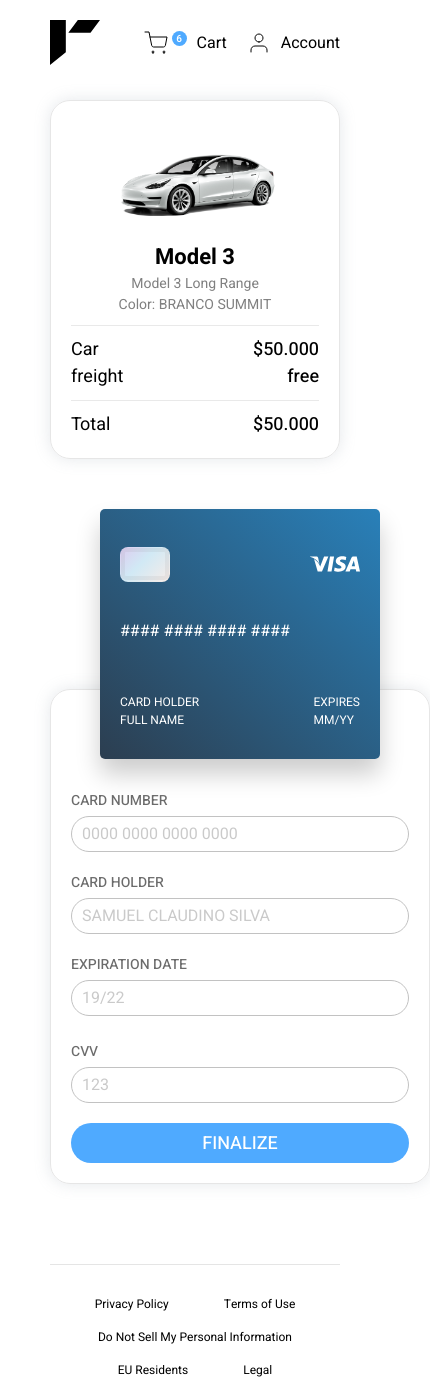
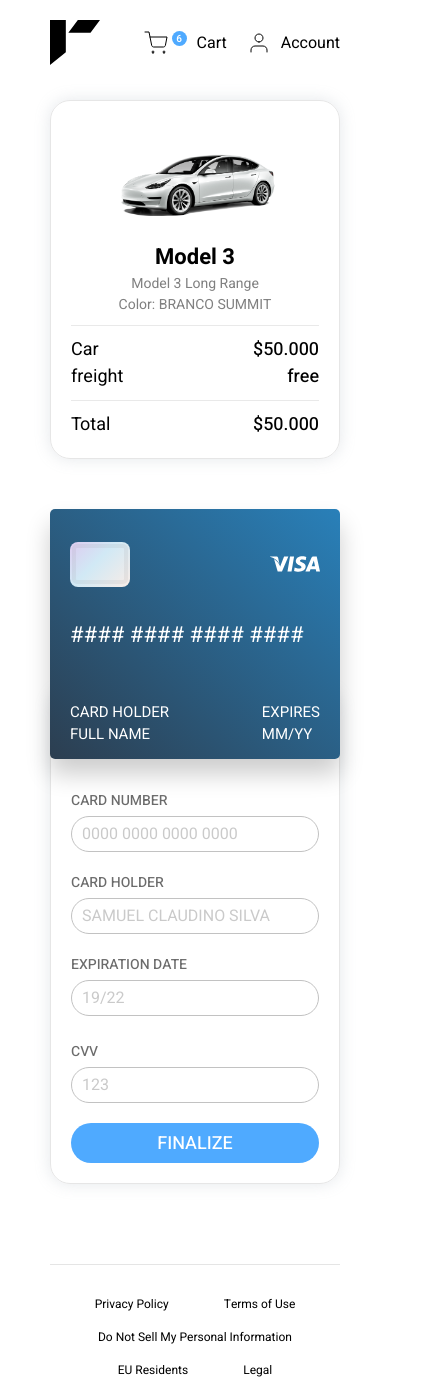
Before and after one commit to Samuelcs131/Future-Motors, a Next.js app: page /purchase/123 in a window 390 px wide. Shown: the top 1381 px of the page, 430 px wide, since content can reach past the window. Built offline with nearby package versions, Linux system fonts and the light colour scheme.

Commit message:
teste responsividade pagina pagamento cartao

```diff
--- a/public/styles/sass/purchase/carpay.scss
+++ b/public/styles/sass/purchase/carpay.scss
@@ -5,14 +5,6 @@
     justify-content: space-evenly;
     gap: 50px;
 
-
-    /* CARD CREDIT */
-    .card-credit-container{
-        display: flex;
-        flex-direction: column;
-        align-items: center;
-        max-width: 500px;
-    }
 
     /* CAR PRODUCT */
     .card-car{
@@ -56,6 +48,13 @@
         }
 
     }
+
+    /* CARD CREDIT */
+    .card-credit-container{
+        display: flex;
+        flex-direction: column;
+        align-items: center;
+        max-width: 500px;
 
         /* CARD */
         .card-container{
@@ -175,7 +174,7 @@
 
             }
         }
-
+    }
     /* CARD FORM */
     .form-card{
         box-shadow: rgb(145 158 171 / 24%) 0px 0px 0px 0px, rgb(145 158 171 / 24%) 0px 0px 16px;
@@ -241,9 +240,30 @@
 @media screen and (max-width: 900px) {
     #carpay{
         display: flex;
+
         // CARD CREDIT
         .card-credit-container{
+            display: initial;
             order: 2;
+            width: 100%;
+            .form-card{
+                max-width: 420px;
+                flex: 2;
+                margin: 0 auto;
+            }
+            .card-container{
+                margin: 0 auto;
+                margin-bottom: -70px;
+                width: 100%;
+
+                .front-card{
+                    max-width: 380px;
+                    flex: 2;
+                    margin:  0px auto;
+                    left: 0;
+                    right: 0;
+                }
+            }
         }
         // CARD CAR
         .card-car{
--- a/src/pages/purchase/[carpay].jsx
+++ b/src/pages/purchase/[carpay].jsx
@@ -17,7 +17,7 @@
     }
 
     //
-    useEffect(()=>{
+/*     useEffect(()=>{
 
         document.querySelector('.card-cvv-input').onfocus = () => {
             document.querySelector('.front-card').style.transform = 'perspective(1000px) rotateY(-180deg)';
@@ -28,7 +28,7 @@
             document.querySelector('.back-card').style.transform = 'perspective(1000px) rotateY(180deg)';
         }
 
-    })
+    }) */
 
     return (<>
         <HeadPage titlePage={'Car Payment - Future Motors'}/>
@@ -76,15 +76,17 @@
                 </div>
 
                 <div className="form-card">
+                    {/* CARD NUMBER */}
 <div className="inputBox">
 <label htmlFor="card-number">Card number</label>
 <NumberFormat id="card-number" name="cardNumber" format="#### #### #### ####" mask=" " className="card-number-input" placeholder="0000 0000 0000 0000" onChange={handleDataFormCard} />
 </div>
+{/* CARD HOLDER */}
 <div className="inputBox">
 <label htmlFor="card-holder">Card holder</label>
 <input type="text" id="card-holder" className="card-holder-input" name="cardHolder" placeholder="SAMUEL CLAUDINO SILVA" onChange={handleDataFormCard}/>
 </div>
-
+{/* EXPIRATION DATE & CVV */}
 <div className="container-date-and-cvv">
 <div className="inputBox">
     <label htmlFor="expiration-date">Expiration date</label>
@@ -95,7 +97,7 @@
     <NumberFormat id="card-cvv" className="card-cvv-input" format="###" name="cardCVV" placeholder="123" onChange={handleDataFormCard} />
 </div>
 </div>
-
+{/* BUTTON FINALIZE */}
 <button className="btn-finalize">Finalize</button>
                 </div>
             </div>
```
Also changed, not shown: public/styles/css/globalStyle.css, 1 other file (tests, documents, lock files or other folders). Lines whose indentation alone changed are shown as unchanged.
